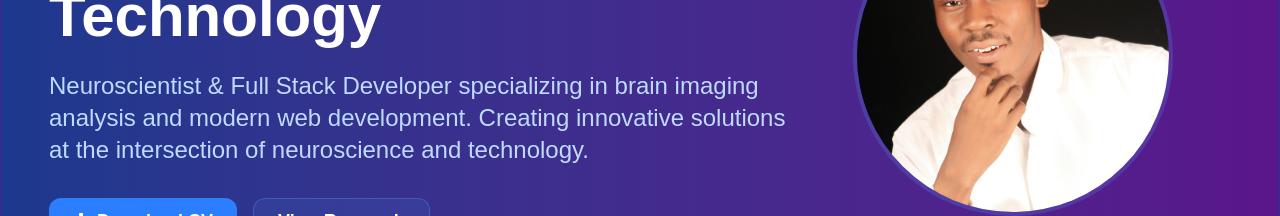
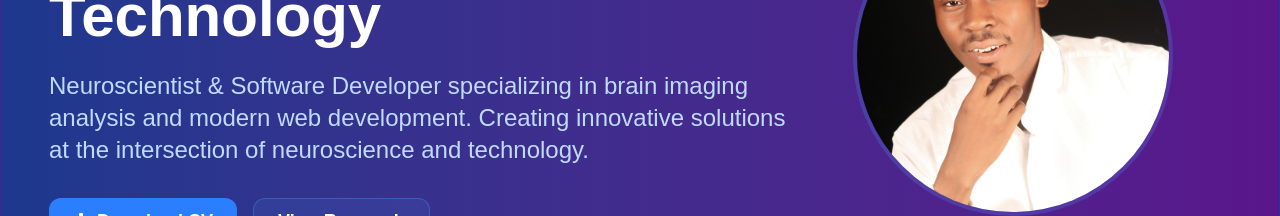
Before and after one commit to filimapatrick/computational_cv, a Next.js app: page / in a window 1280 px wide. Shown: the part 153-369 px from the top of the page. Built offline with nearby package versions, Linux system fonts and the light colour scheme.

Commit message:
this is fine

```diff
--- a/src/app/about/page.jsx
+++ b/src/app/about/page.jsx
@@ -37,7 +37,7 @@ export default function About() {
       >
         <h2 className="text-2xl font-bold text-white mb-6">Professional Overview</h2>
         <p className="text-lg text-gray-300 mb-6">
-          Patrick Filima is a unique blend of a Neuroscientist and Full Stack Developer, holding an M.Sc. in Neuroscience while working as a Lead Developer at African Brain Data Network. His passion lies in bridging the gap between neuroscience research and technology, developing innovative solutions that advance our understanding of the brain and make scientific tools more accessible to researchers.
+          Patrick Filima is a unique blend of a Neuroscientist and Software Developer, holding an M.Sc. in Neuroscience while working as a Lead Developer at African Brain Data Network. His passion lies in bridging the gap between neuroscience research and technology, developing innovative solutions that advance our understanding of the brain and make scientific tools more accessible to researchers.
         </p>
         <p className="text-lg text-gray-300 mb-6">
           With over 3 years of experience in software development and neuroimaging research, Patrick specializes in building web and mobile applications using modern technologies. His focus areas include React.js, Next.js, and React Native, complemented by a deep understanding of neuroscience and brain imaging analysis.
--- a/src/app/experience/page.jsx
+++ b/src/app/experience/page.jsx
@@ -41,7 +41,7 @@ const experience = [
     ]
   },
   {
-    title: 'Full Stack Developer',
+    title: 'Software Developer',
     company: 'Lighthouse Counselling Hub',
     location: 'Remote',
     period: '2024 - 2025',
--- a/src/app/page.jsx
+++ b/src/app/page.jsx
@@ -38,7 +38,7 @@ export default function Home() {
               Bridging Neuroscience & Technology
             </h1>
             <p className="text-lg sm:text-xl lg:text-2xl text-blue-200 mb-6 sm:mb-8">
-              Neuroscientist & Full Stack Developer specializing in brain imaging analysis and modern web development. Creating innovative solutions at the intersection of neuroscience and technology.
+              Neuroscientist & Software Developer specializing in brain imaging analysis and modern web development. Creating innovative solutions at the intersection of neuroscience and technology.
             </p>
             <div className="flex flex-wrap gap-4">
               <Link
```
